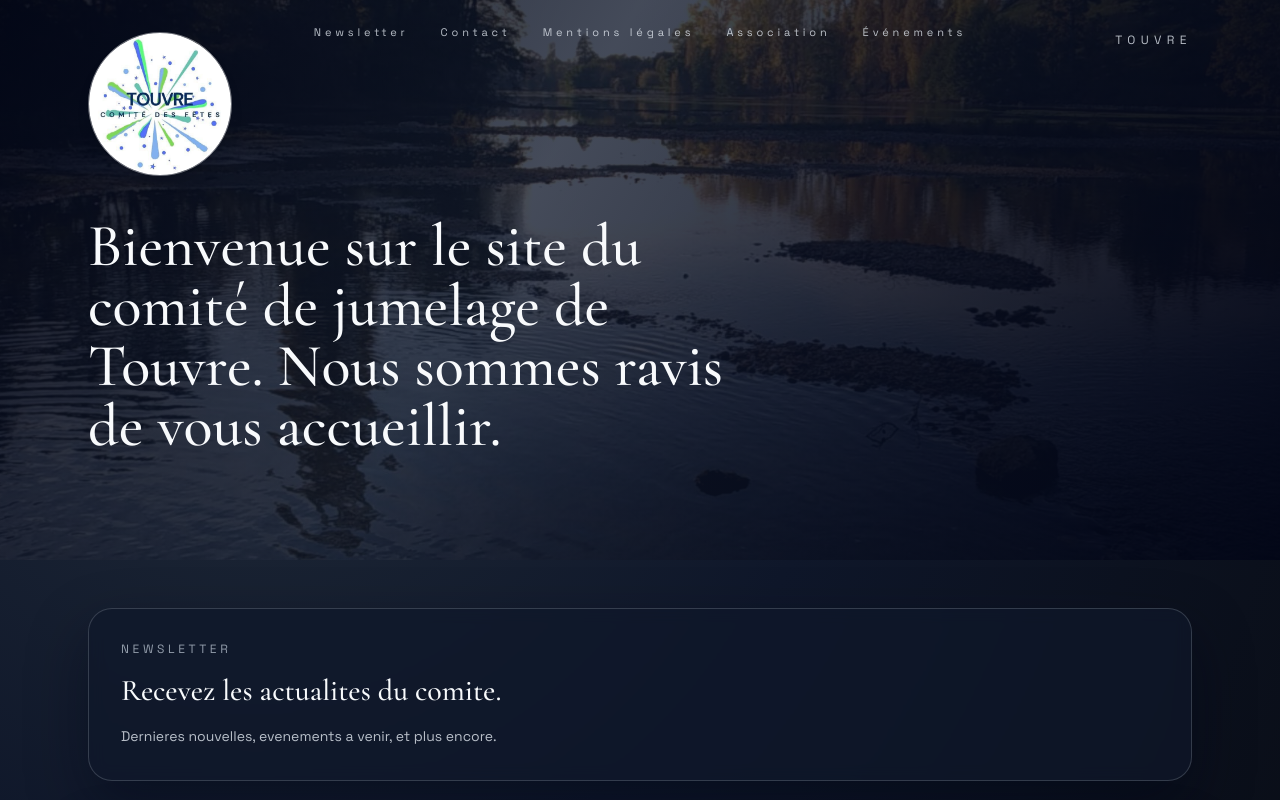
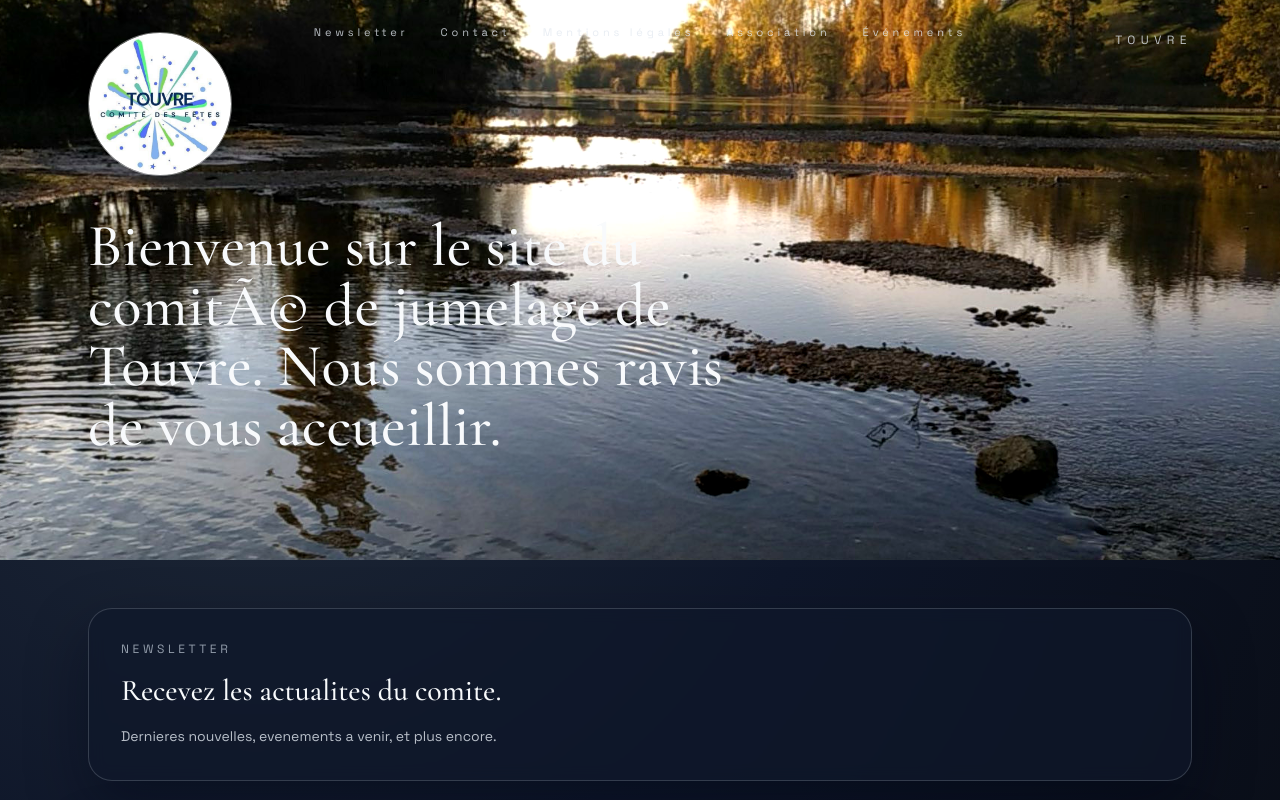
Before and after one commit to CorbiatFlorentin/Touvre, a React (Vite) app in the folder front/: page / in a window 1280 px wide. Shown: the top 800 px of the page. Built offline with nearby package versions, Linux system fonts and the light colour scheme.

Commit message:
fix du bg en fond

```diff
--- a/front/src/components/Header.tsx
+++ b/front/src/components/Header.tsx
@@ -9,11 +9,7 @@ function Header({ onNavigate }: HeaderProps) {
   return (
     <header className="relative overflow-hidden">
       <div
-        className="absolute inset-0 bg-hero bg-cover bg-center opacity-55 [filter:saturate(1.05)_contrast(1.08)] [transform:rotate(360deg)_scale(1.12)]"
-        aria-hidden="true"
-      />
-      <div
-        className="absolute inset-0 bg-hero-overlay"
+        className="absolute inset-0 bg-hero bg-cover bg-center [filter:saturate(1.05)_contrast(1.08)] [transform:rotate(360deg)_scale(1.12)]"
         aria-hidden="true"
       />
       <Menu onNavigate={onNavigate} />
@@ -27,7 +23,7 @@ function Header({ onNavigate }: HeaderProps) {
 
         <div className="mt-auto max-w-2xl pb-6">
           <h1 className="animate-reveal [animation-delay:150ms] mt-4 font-display text-4xl leading-tight text-slate-50 sm:text-5xl lg:text-6xl">
-            Bienvenue sur le site du comité de jumelage de Touvre. Nous sommes ravis de vous accueillir.
+            Bienvenue sur le site du comitÃ© de jumelage de Touvre. Nous sommes ravis de vous accueillir.
           </h1>
         </div>
       </div>
```
Also changed, not shown: 1 other file (tests, documents, lock files or other folders).
